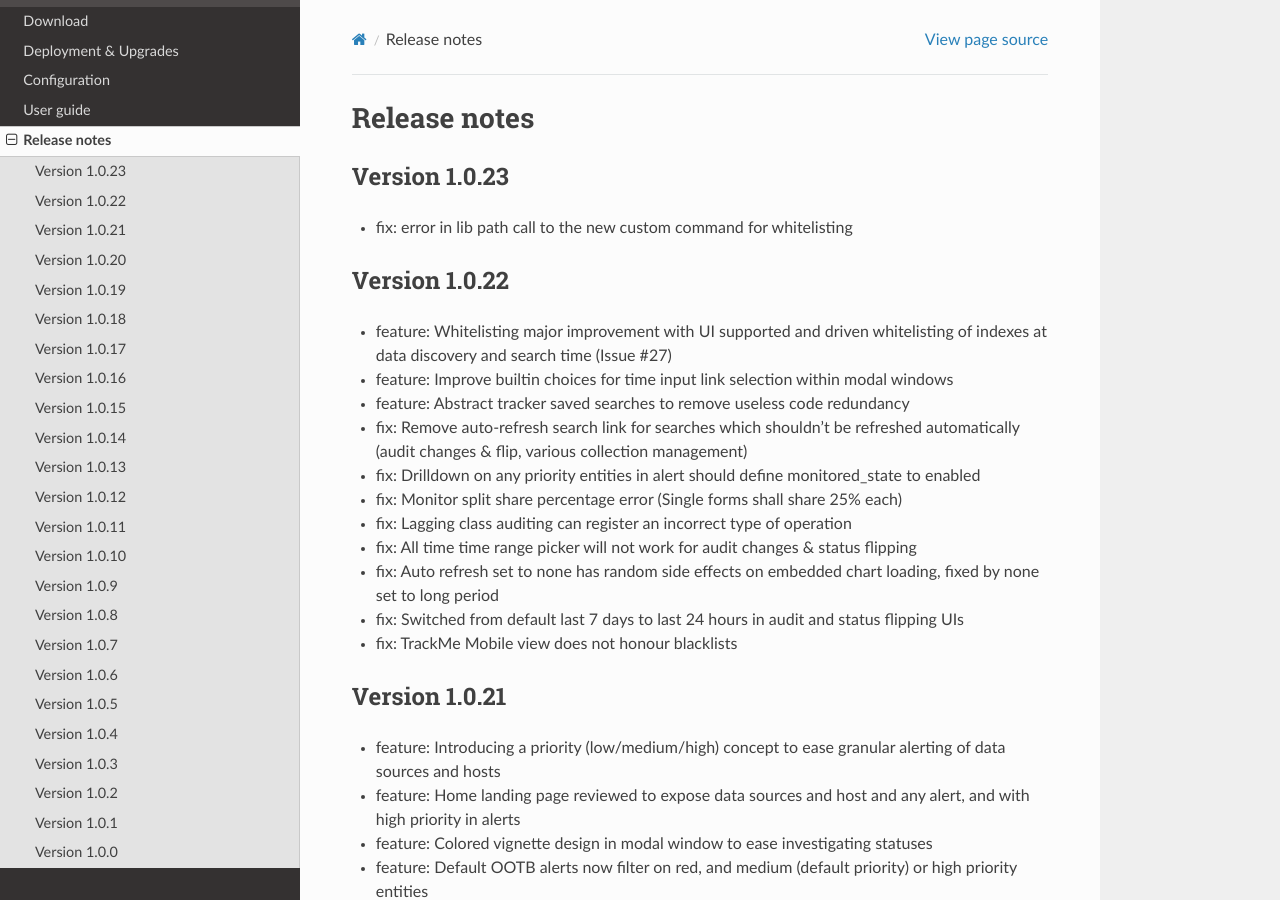
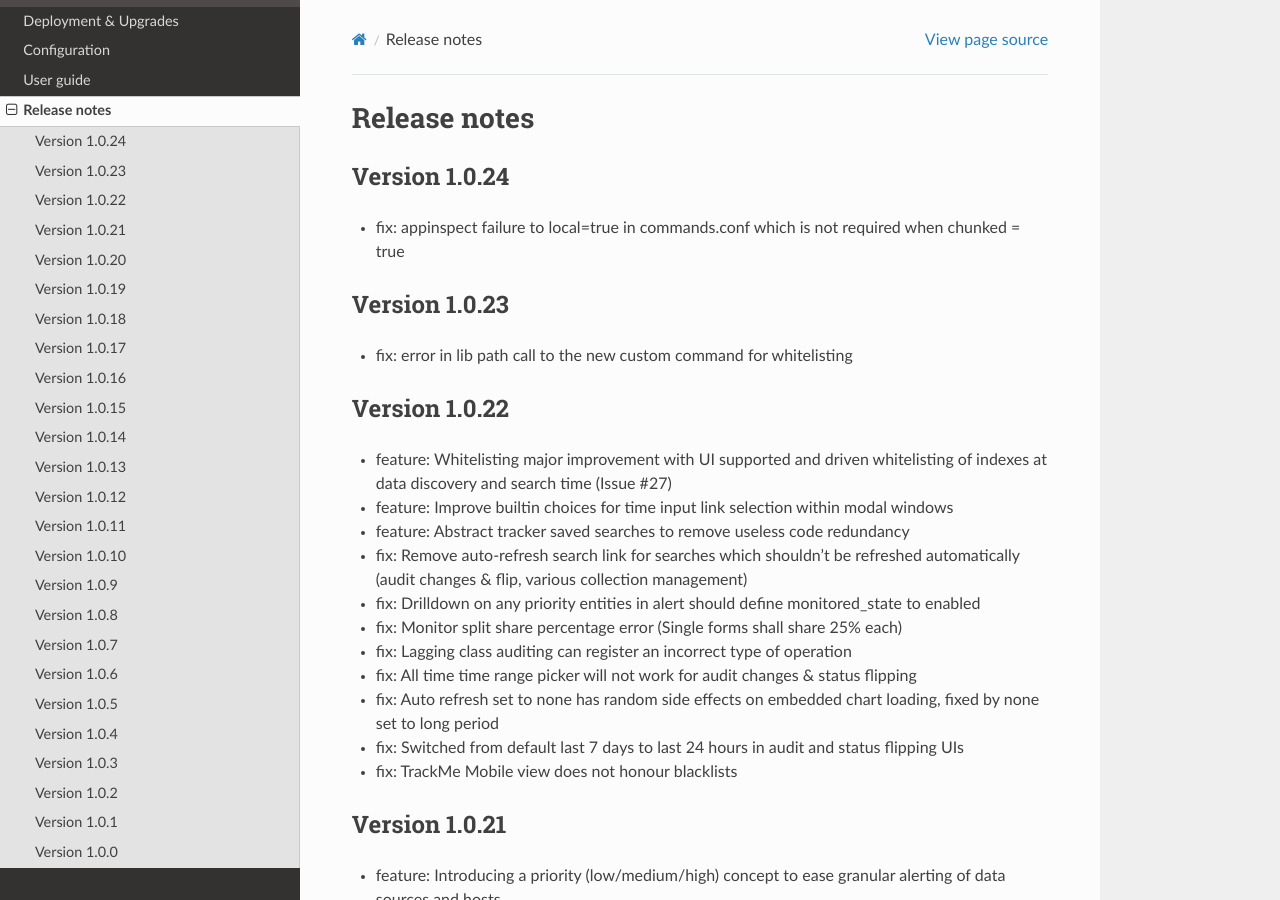
Before and after one commit to guilhemmarchand/trackme, a Sphinx documentation site: the page built from docs/releasenotes.rst, in a window 1280 px wide and 900 px high. Built offline with Sphinx 7.4.7 and the Read the Docs theme 2.0.0, drawn with Linux system fonts in a browser that asks for light colours.

Commit message:
Version 1.0.24
- fix: appinspect failure to local=true in commands.conf which is not required when chunked = true

```diff
--- a/docs/releasenotes.rst
+++ b/docs/releasenotes.rst
@@ -1,5 +1,10 @@
 Release notes
 #############
+
+Version 1.0.24
+==============
+
+- fix: appinspect failure to local=true in commands.conf which is not required when chunked = true
 
 Version 1.0.23
 ==============
```
Also changed, not shown: 4 other files.
